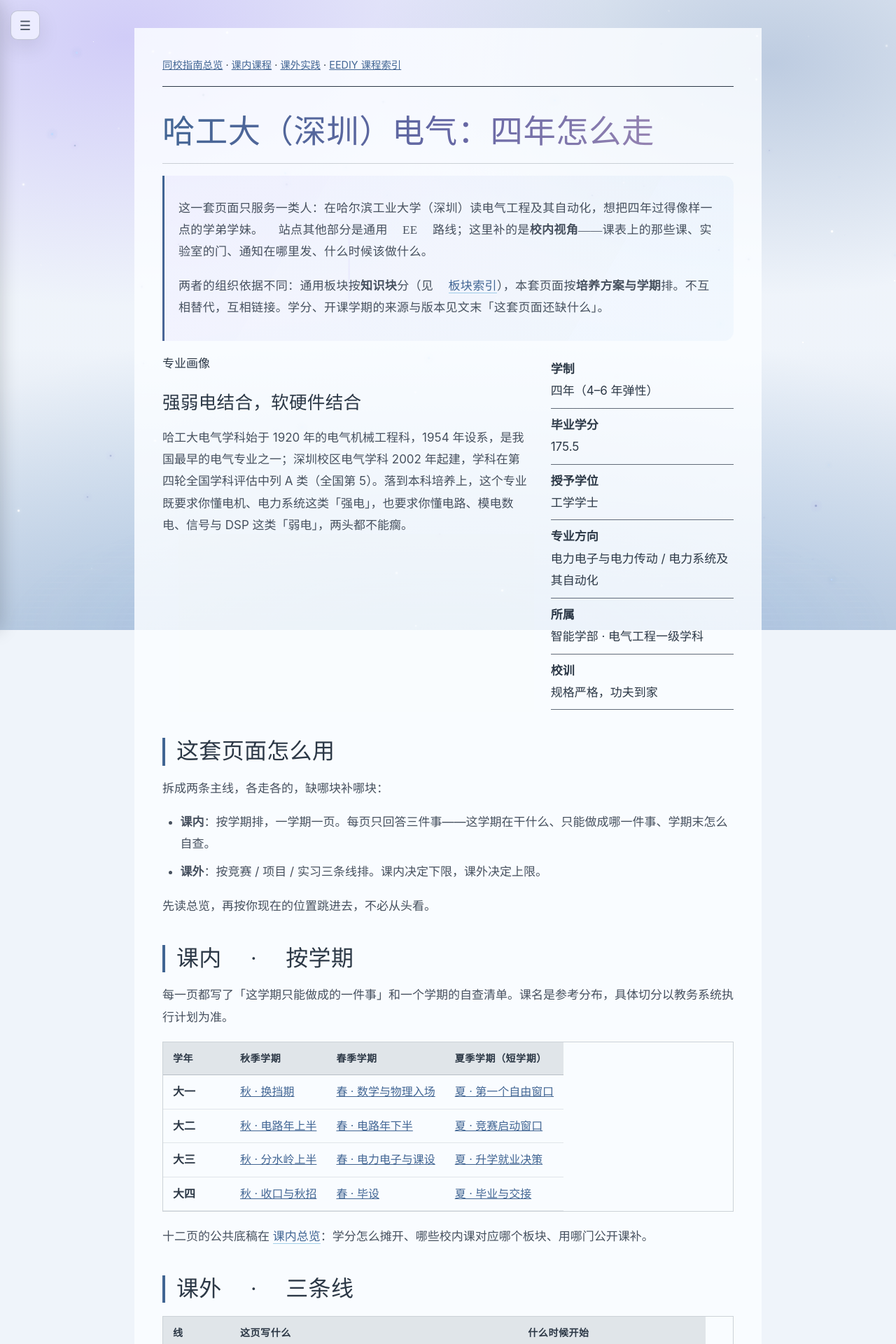
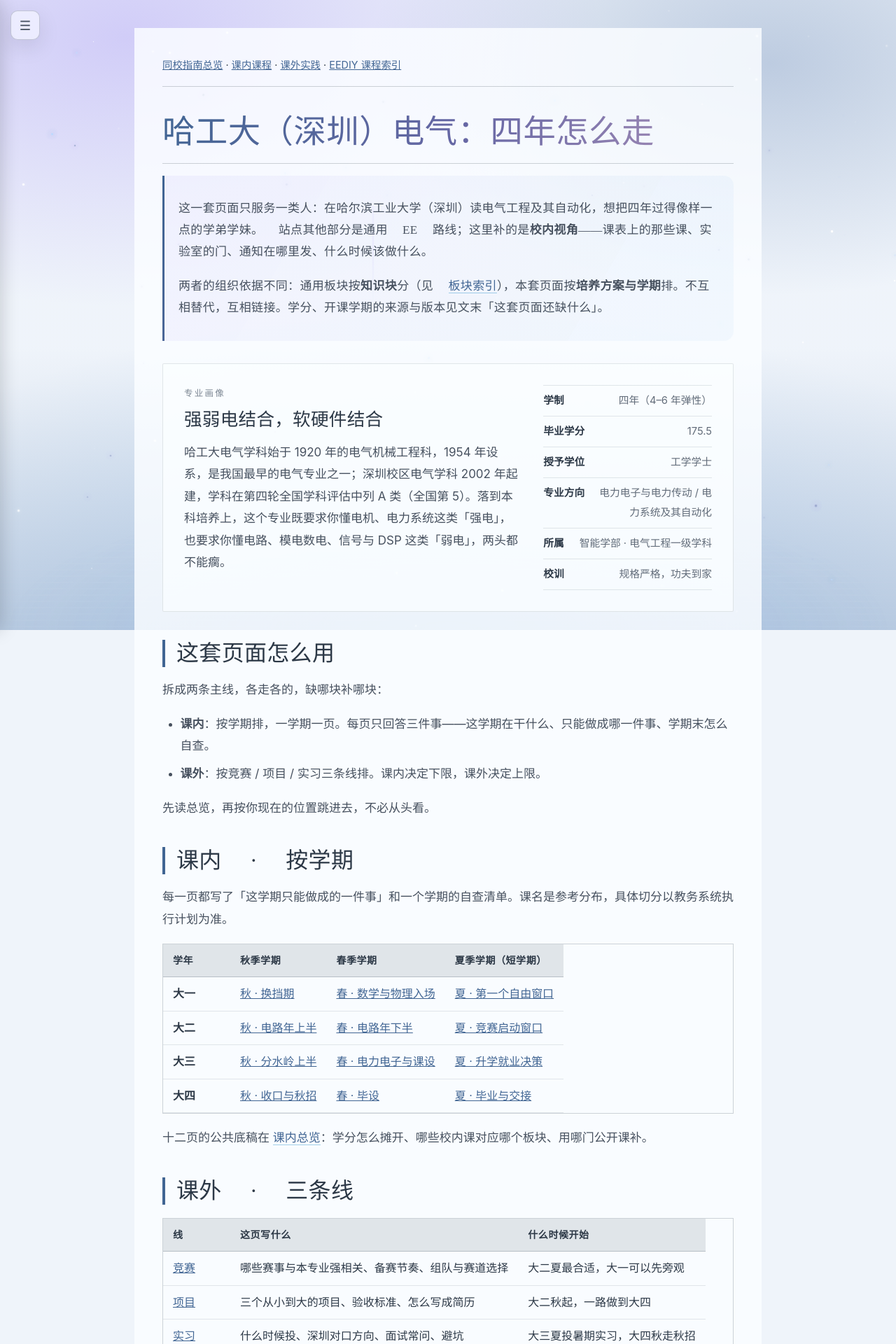
Before and after one commit to Duckweed-yhb/Duckweed-yhb.github.io, a Jekyll site: the page built from pages/campus/hitsz-ee/index.md, in a window 1280 px wide. Shown: the top 1920 px of the page at 70% size. Built offline with Jekyll 4.4.1, drawn with Linux system fonts in a browser that asks for light colours; comment, search, counter and statistics services are not loaded.

Commit message:
style(campus): 补齐同校指南的阶梯与卡片样式
原文件只写了 hero/meta 两条规则，campus-ladder 完全没有样式。按 theme.css 的语义令牌补阶梯行、hero 卡片、meta 双列与窄屏单列，明暗主题自动跟随。

```diff
--- a/assets/css/campus-guide.css
+++ b/assets/css/campus-guide.css
@@ -1 +1,171 @@
-.campus-guide{max-width:56rem;margin:0 auto;padding:clamp(18px,4vw,40px);background:var(--paper);color:var(--text-strong);line-height:1.85;overflow-wrap:anywhere}.campus-guide nav{font-size:.9rem;margin-bottom:2rem;padding-bottom:1rem;border-bottom:1px solid currentColor}.campus-guide h1{font-size:clamp(1.6rem,4vw,2.2rem);line-height:1.4}.campus-guide h2{margin-top:2.5rem}.campus-guide table{display:block;max-width:100%;overflow-x:auto;border-collapse:collapse;margin:1.2rem 0}.campus-guide th,.campus-guide td{padding:.6rem;border-bottom:1px solid var(--text-soft);text-align:left;min-width:6rem}.campus-guide pre{max-width:100%;overflow:auto}.campus-guide .campus-hero{display:grid;grid-template-columns:2fr 1fr;gap:2rem}.campus-guide .campus-meta>div{padding:.5rem 0;border-bottom:1px solid var(--text-soft)}.campus-guide dd{margin:0}.campus-guide dt{font-weight:600}@media(max-width:720px){.campus-guide .campus-hero{grid-template-columns:1fr;gap:1rem}}
+/* 同校指南（/campus/hitsz-ee/*）专用样式
+   只补这些页面里出现的自定义块：hero / meta / ladder / grid。
+   颜色、边框、圆角一律取 theme.css 的语义令牌，明暗两套自动跟随。 */
+
+.campus-guide {
+  max-width: 56rem;
+  margin: 0 auto;
+  padding: clamp(18px, 4vw, 40px);
+  background: var(--paper);
+  color: var(--text-strong);
+  line-height: 1.85;
+  overflow-wrap: anywhere;
+}
+
+.campus-guide nav {
+  font-size: 0.9rem;
+  margin-bottom: 2rem;
+  padding-bottom: 1rem;
+  border-bottom: 1px solid var(--line);
+}
+
+.campus-guide h1 {
+  font-size: clamp(1.6rem, 4vw, 2.2rem);
+  line-height: 1.4;
+}
+
+.campus-guide h2 {
+  margin-top: 2.5rem;
+}
+
+.campus-guide table {
+  display: block;
+  max-width: 100%;
+  overflow-x: auto;
+  border-collapse: collapse;
+  margin: 1.2rem 0;
+}
+
+.campus-guide th,
+.campus-guide td {
+  padding: 0.6rem;
+  border-bottom: 1px solid var(--line-soft);
+  text-align: left;
+  min-width: 6rem;
+}
+
+.campus-guide pre {
+  max-width: 100%;
+  overflow: auto;
+}
+
+/* ---------- hero：左右两栏，左叙述右参数 ---------- */
+
+.campus-guide .campus-hero {
+  display: grid;
+  grid-template-columns: 2fr 1fr;
+  gap: 2rem;
+  align-items: start;
+  margin: 2rem 0;
+  padding: clamp(18px, 3vw, 30px);
+  background: var(--paper-soft);
+  border: 1px solid var(--line-soft);
+  border-radius: var(--radius-editorial, 2px);
+}
+
+.campus-guide .campus-hero__tag {
+  font-family: var(--font-sans);
+  font-size: 0.78rem;
+  letter-spacing: 0.18em;
+  color: var(--text-muted);
+  margin-bottom: 0.5rem;
+}
+
+.campus-guide .campus-hero__main h3 {
+  margin: 0 0 0.8rem;
+  font-size: 1.35rem;
+  line-height: 1.45;
+  color: var(--text-strong);
+}
+
+.campus-guide .campus-hero__main p {
+  margin: 0;
+  color: var(--text);
+}
+
+/* ---------- meta：学制 / 学分 / 学位 这类参数表 ---------- */
+
+.campus-guide .campus-meta {
+  margin: 0;
+  border-top: 1px solid var(--line-soft);
+}
+
+.campus-guide .campus-meta > div {
+  display: flex;
+  justify-content: space-between;
+  gap: 0.75rem;
+  padding: 0.5rem 0;
+  border-bottom: 1px solid var(--line-soft);
+  font-size: 0.92rem;
+}
+
+.campus-guide .campus-meta dt {
+  font-weight: 600;
+  color: var(--text-strong);
+  white-space: nowrap;
+}
+
+.campus-guide .campus-meta dd {
+  margin: 0;
+  text-align: right;
+  color: var(--text-soft);
+}
+
+/* ---------- ladder：01 / 02 / 03 三级阶梯 ---------- */
+
+.campus-guide .campus-ladder {
+  margin: 1.8rem 0;
+  border-top: 1px solid var(--line);
+}
+
+.campus-guide .campus-ladder__row {
+  display: grid;
+  grid-template-columns: 3.2rem 1fr;
+  gap: 1rem;
+  align-items: start;
+  padding: 1.1rem 0;
+  border-bottom: 1px solid var(--line-soft);
+}
+
+.campus-guide .campus-ladder__no {
+  font-family: var(--font-mono);
+  font-size: 1.5rem;
+  line-height: 1;
+  color: var(--text-muted);
+}
+
+.campus-guide .campus-ladder__title {
+  font-size: 1.05rem;
+  font-weight: 600;
+  color: var(--text-strong);
+}
+
+.campus-guide .campus-ladder__meta {
+  margin-top: 0.35rem;
+  font-size: 0.9rem;
+  color: var(--text-soft);
+}
+
+/* 每一级的编号色随层数递进，深浅两种主题都可读 */
+.campus-guide .campus-ladder__row--2 .campus-ladder__no,
+.campus-guide .campus-ladder__row--3 .campus-ladder__no {
+  color: var(--link-ink, var(--text));
+}
+
+/* ---------- 窄屏：hero 变单列，阶梯收窄 ---------- */
+
+@media (max-width: 720px) {
+  .campus-guide .campus-hero {
+    grid-template-columns: 1fr;
+    gap: 1rem;
+  }
+
+  .campus-guide .campus-ladder__row {
+    grid-template-columns: 2.6rem 1fr;
+    gap: 0.7rem;
+  }
+
+  .campus-guide .campus-ladder__no {
+    font-size: 1.2rem;
+  }
+}
```
